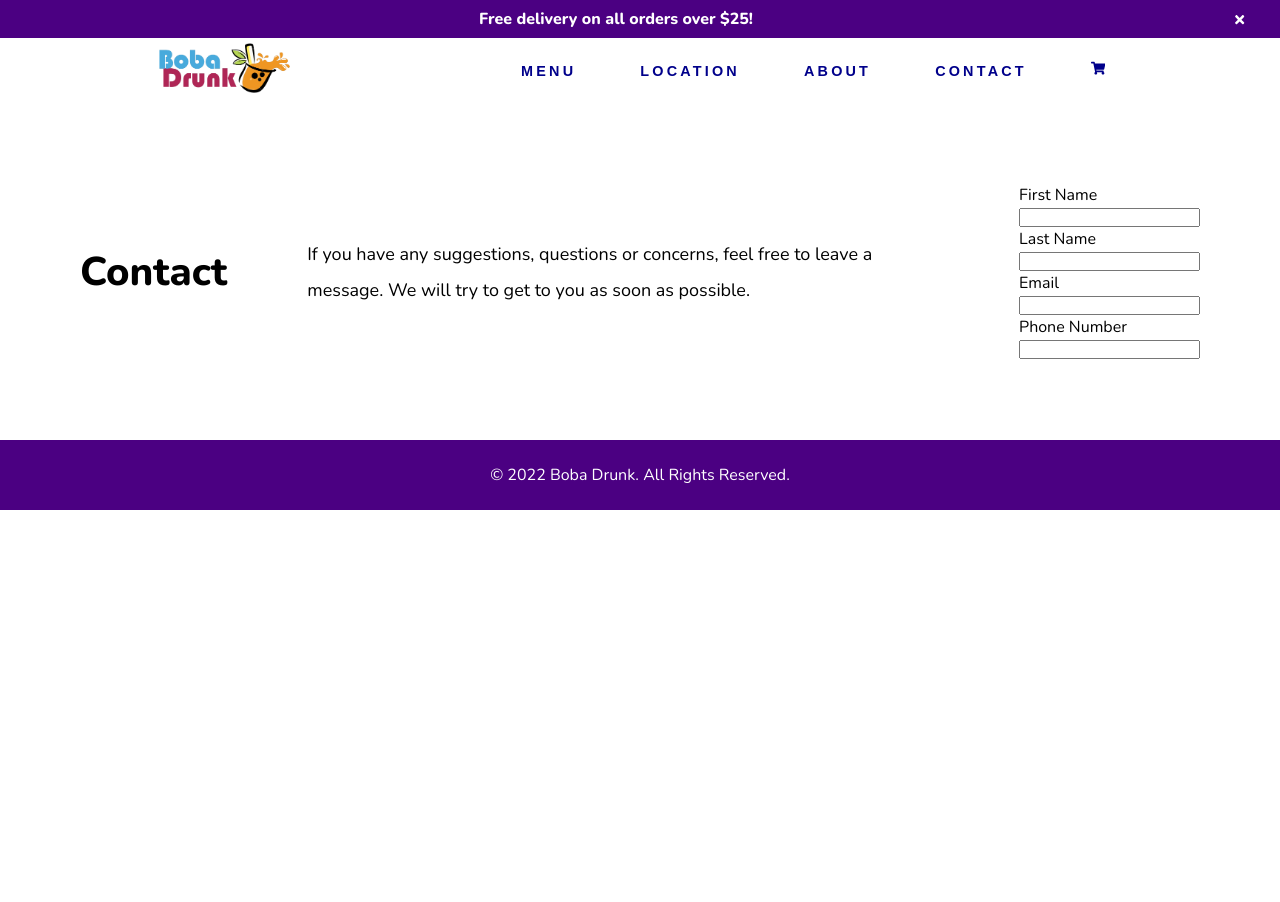
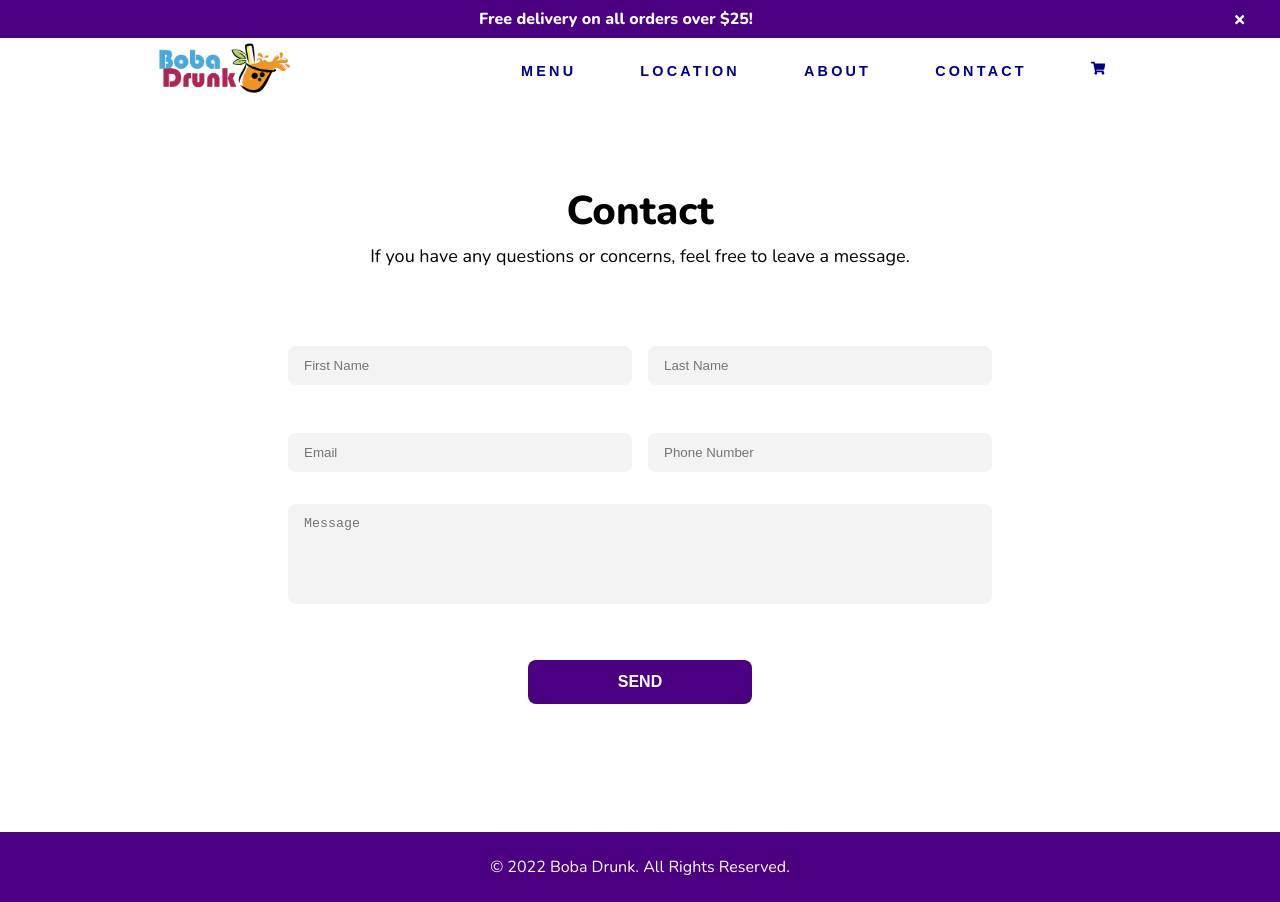
Before and after one commit to robteaw/boba, a React (Create React App) app: page /contact in a window 1280 px wide. Before the commit the page ends 800 px from the top, so only its background shows below. Built offline with nearby package versions, Linux system fonts and the light colour scheme.

Commit message:
11. Contact Form

```diff
--- a/src/index.css
+++ b/src/index.css
@@ -16,25 +16,24 @@
   --navHover: #FF8C00;
   --textColor2: #fff;
   --topBottom: #4B0082;
+  --subColor: #4B0082;
+  --subText: #fff;
+  --subHover: #fff;
+  --subTextHover: #4B0082;
 }
-
 html {
   scroll-behavior: smooth;
   overflow-x: hidden;
 }
-
 body {
   font-family: 'Nunito', sans-serif;
 }
-
 section, footer, .lower__footer {
   margin: 0 5vw;
 }
-
 section:first-of-type {
   margin: 0;
 }
-
 section {
   margin-top: 5rem;
   margin-bottom: 5rem;
--- a/src/pages/Contact/Contact.js
+++ b/src/pages/Contact/Contact.js
@@ -6,55 +6,126 @@ import Search from "../../components/Search";
 
 export default function Locations() {
   return (
-    <Section>
+    <Container>
       <h1>Contact</h1>
       <p>
-        If you have any suggestions, questions or concerns, feel free to leave a
-        message. We will try to get to you as soon as possible.
+        If you have any questions or concerns, feel free to leave a
+        message.
       </p>
+      <InnerContainer>
       <form action="">
         <div>
-          <label htmlFor="firstName">First Name</label>
-          <input type="text" />
+          <input type="text" placeholder="First Name" required
+                class="form-element" />
         </div>
         <div>
-          <label htmlFor="lastName">Last Name</label>
-          <input type="text" />
+          <input type="text" placeholder="Last Name" required
+                class="form-element" />
         </div>
         <div>
-          <label htmlFor="email">Email</label>
-          <input type="text" />
+          <input type="text" placeholder="Email" required
+                className="form-element" />
         </div>
         <div>
-          <label htmlFor="phoneNumber">Phone Number</label>
-          <input type="text" />
+          <input type="text" placeholder="Phone Number" class="form-element" />
         </div>
+        <div class="form-text">
+          <textarea
+            name="message"
+            id="message"
+            required
+            class="form-element"
+            placeholder="Message"
+          ></textarea>
+        </div>
+        <Submit>
+          <input type="submit" value="SEND" />
+        </Submit>
       </form>
-      {/* <Search />
-      <Button /> */}
-    </Section>
+      </InnerContainer>
+    </Container>
   );
 }
 
-const Section = styled.div`
+const Container = styled.div`
   height: 100%;
   width: 100%;
   max-width: 1280px;
   margin: 0 auto;
-  padding: 5rem;
+  padding: 5rem 20%;
   align-items: center;
-  display: flex;
-  flex-direction: row;
-  gap: 5rem;
+  text-align: center;
   h1 {
     font-size: 2.5rem;
   }
   p {
     font-size: 1.125rem;
     line-height: 2;
-  }
-  form {
-    display: flex;
-    flex-direction: column;
+    margin-bottom: 1.5rem;
   }
 `;
+
+const InnerContainer = styled.div`
+  form {
+    display: grid;
+    grid-template-columns: 1fr;
+    grid-gap: 16px;
+    padding: 32px;
+    background: var(--bgColor);
+
+    @media (min-width: 768px) {
+      grid-template-columns: repeat(2, 1fr);
+    }
+    .form-element {
+      grid-column: 1 / -1;
+      appearance: none;
+      outline: none;
+      border: none;
+      display: block;
+      width: 100%;
+      border-radius: 8px;
+      padding: 12px 16px;
+      background-color: #f3f3f3;
+      transition: 0.4s;
+      &:focus {
+        box-shadow: 0px 0px 6px rgba(0, 0, 0, 0.2);
+        background-color: var(--mainColor);
+      }
+    }
+  input {
+    width: 100%;
+    margin: 1rem 0;
+    padding: 0.75rem;
+  }
+  .form-text {
+    grid-column: 1 / -1;
+  }
+  textarea {
+    resize: none;
+    min-height: 100px;
+    padding: 0.75rem;
+  }
+`
+
+const Submit = styled.div`
+  grid-column: 1 / -1;
+
+  input[type="submit"] {
+    color: var(--subText);
+    background: var(--subColor);
+    font-size: 1rem;
+    font-weight: 600;
+    width: 14rem;
+    padding: 0.7rem;
+    margin-top: 2.5rem;
+    border: 2px solid transparent;
+    border-radius: 0.5rem;
+    cursor: pointer;
+    transition: 0.4s;
+    &:hover {
+      color: var(--subTextHover);
+      background: var(--subHover);
+      border: 2px solid var(--subTextHover);
+    }
+  }
+`
```
